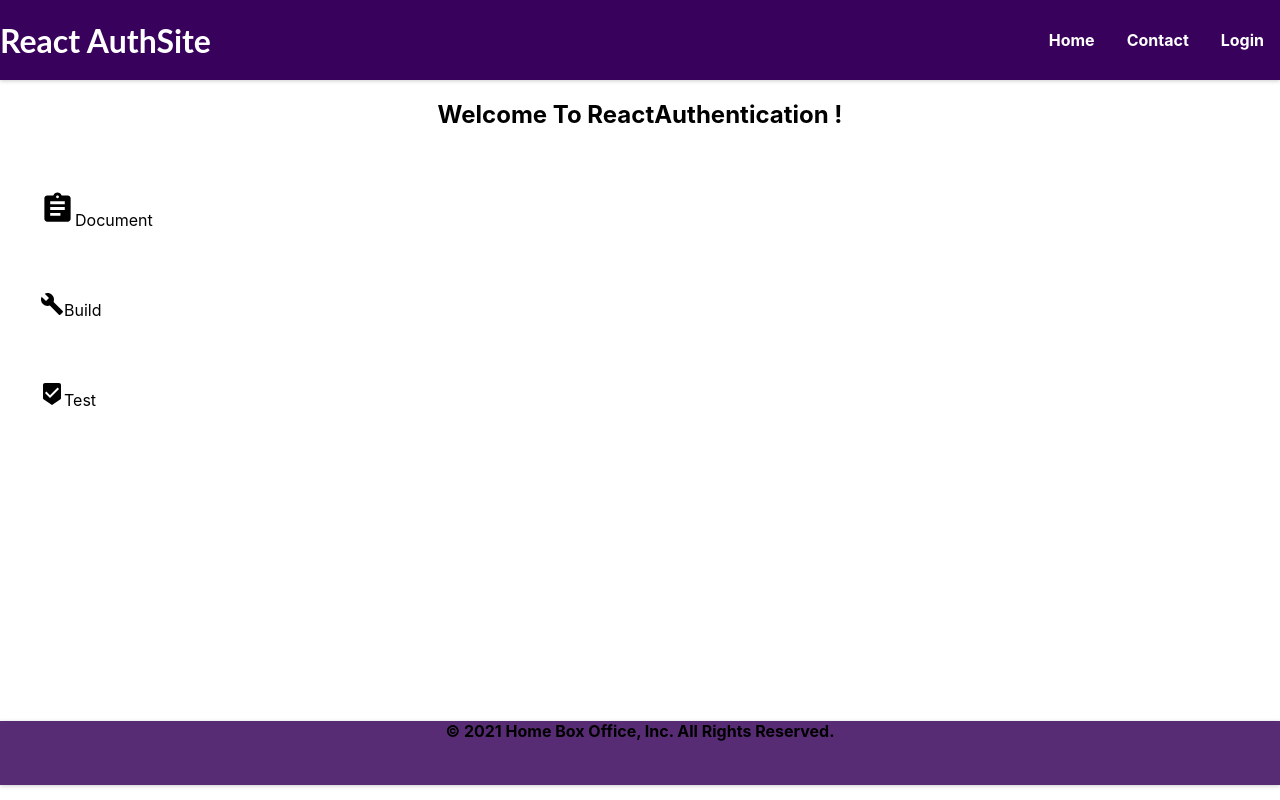
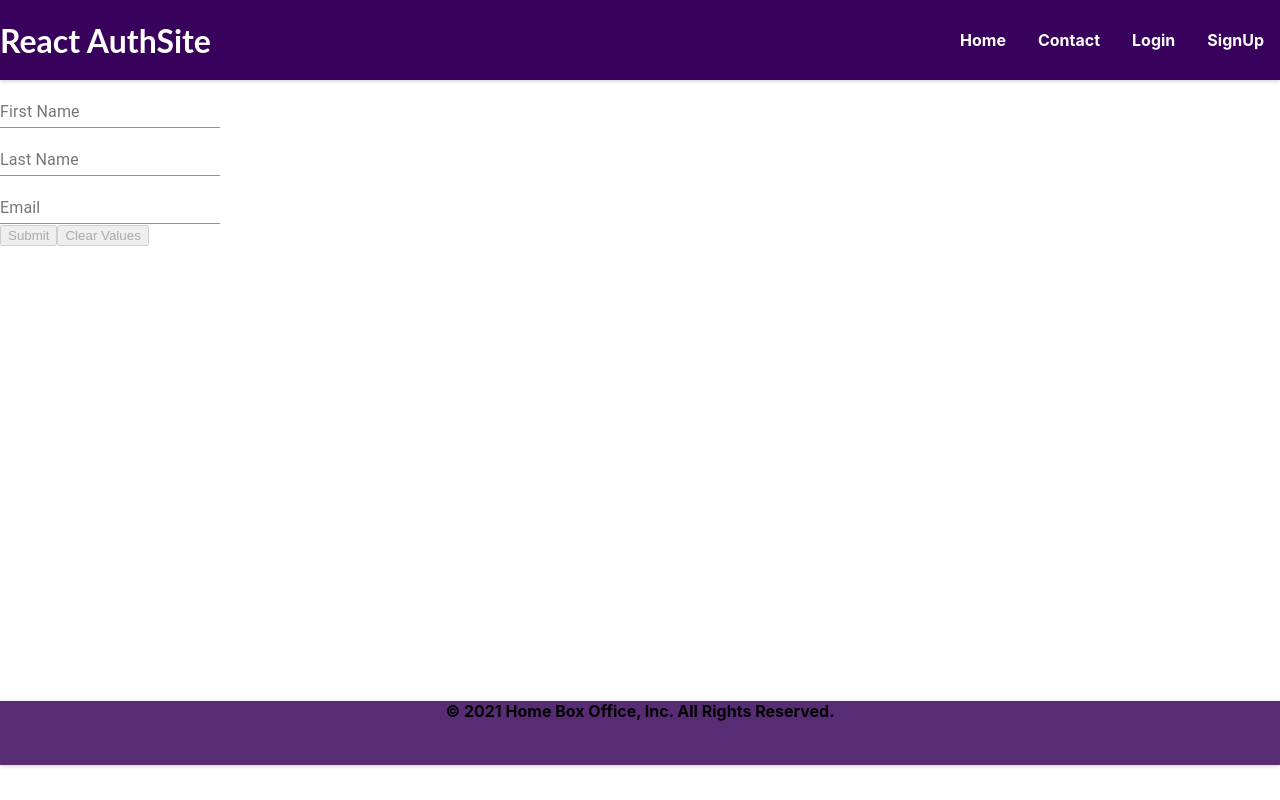
Before and after one commit to shekhra400/ApiCall, a React (Create React App) app: page /signUp in a window 1280 px wide. Before the commit this address led to /. Built offline with nearby package versions, Linux system fonts and the light colour scheme.

Commit message:
signup+reduxform+errormsg

```diff
--- a/package.json
+++ b/package.json
@@ -5,6 +5,7 @@
   "dependencies": {
     "@material-ui/core": "^4.12.1",
     "@material-ui/icons": "^4.11.2",
+    "@material-ui/lab": "^4.0.0-alpha.60",
     "@testing-library/jest-dom": "^5.14.1",
     "@testing-library/react": "^11.2.7",
     "@testing-library/user-event": "^12.8.3",
@@ -14,6 +15,8 @@
     "react-redux": "^7.2.4",
     "react-router-dom": "^5.2.0",
     "react-scripts": "4.0.3",
+    "redux-form": "^8.3.7",
+    "redux-form-material-ui": "^4.3.4",
     "redux-thunk": "^2.3.0",
     "web-vitals": "^1.1.2"
   },
--- a/src/App.js
+++ b/src/App.js
@@ -2,7 +2,7 @@
 import React, { useEffect } from "react";
 import PrivateRoute from "./components/Common/Private/PrivateRoute";
 import PublicRoute from "./components/Common/Public/PublicRoute";
-import { useSelector, useDispatch } from "react-redux";
+import { useDispatch } from "react-redux";
 import { Redirect, Route, Switch } from "react-router";
 import "./App.css";
 import { toggleLoginIn } from "./actions/userAction";
@@ -14,6 +14,7 @@ import HomePage from "./containers/Pages/Home/Homepage";
 import ContactPage from "./components/Contacts/ContactPage";
 import LoginPage from "./containers/Pages/Login/LoginPage";
 import ProfilePage from "./containers/Pages/Profile/ProfilePage";
+import SignUpPage from "./containers/Login/SignUpPage";
 
 function App() {
   //const [users, setUsers] = useState([]);
@@ -40,7 +41,6 @@ function App() {
     if (authToken !== null) dispatch(toggleLoginIn(true));
     else dispatch(toggleLoginIn(false));
   }, [authToken, dispatch]);
-  const userIsLoggedIn = useSelector((state) => state.users.isLoggedIn);
 
   return (
     <React.Fragment>
@@ -49,18 +49,9 @@ function App() {
         <Switch>
           <PublicRoute exact path="/" component={HomePage} />
           <PublicRoute exact path="/contact" component={ContactPage} />
-          <PrivateRoute
-            exact
-            path="/login"
-            component={LoginPage}
-            isAuthenticated={!userIsLoggedIn}
-          />
-          <PrivateRoute
-            exact
-            path="/profile"
-            component={ProfilePage}
-            isAuthenticated={userIsLoggedIn}
-          />
+          <PublicRoute exact path="/signUp" component={SignUpPage} />
+          <PublicRoute exact path="/login" component={LoginPage} />
+          <PrivateRoute exact path="/profile" component={ProfilePage} />
           <Route path="*">
             <Redirect to="/" />
           </Route>
--- a/src/actions/userAction.js
+++ b/src/actions/userAction.js
@@ -60,7 +60,7 @@ export const authenticateUser = (email, pwd) => {
         password: pwd,
       })
       .then((res) => dispatch(authenticateUserSuccess(res)))
-      .catch((error) => dispatch(authenticateUserError(error)));
+      .catch((error) => dispatch(authenticateUserError(error.response.data)));
   };
 };
 
--- a/src/components/Common/Private/PrivateRoute.js
+++ b/src/components/Common/Private/PrivateRoute.js
@@ -1,6 +1,8 @@
+import { useSelector } from "react-redux";
 import { Redirect, Route } from "react-router";
 
-function PrivateRoute({ component: Component, isAuthenticated, ...children }) {
+function PrivateRoute({ component: Component, ...children }) {
+  const isAuthenticated = useSelector((state) => state.users.isLoggedIn);
   if (isAuthenticated === true) {
     return <Route {...children} render={(props) => <Component {...props} />} />;
   }
--- a/src/components/Header/Header.js
+++ b/src/components/Header/Header.js
@@ -33,6 +33,11 @@ const Header = () => {
               <Link to="/login">Login</Link>
             </li>
           )}
+          {!userIsLoggedIn && (
+            <li>
+              <Link to="/signUp">SignUp</Link>
+            </li>
+          )}
           {userIsLoggedIn && (
             <li>
               <Link to="/profile">Profile</Link>
--- a/src/containers/Login/AuthForm.js
+++ b/src/containers/Login/AuthForm.js
@@ -1,19 +1,33 @@
-import { useState } from "react";
+import { useEffect, useState } from "react";
 import classes from "./AuthForm.module.css";
 import { useDispatch, useSelector } from "react-redux";
 import { authenticateUser } from "../../actions/userAction";
 import CircularProgress from "@material-ui/core/CircularProgress";
+import { useHistory } from "react-router-dom";
+import { Alert } from "@material-ui/lab";
 
 const AuthForm = () => {
   //const error = useSelector((state) => state.login.error);
   //const authToken = useSelector((state) => state.login.token);
   const dispatch = useDispatch();
+  const history = useHistory();
   const [enteredEmail, setEnteredEmail] = useState();
   const [enteredPassword, setEnteredPassword] = useState();
   //const enteredEmailRef = useRef();
   //const enteredPasswordRef = useRef();
   const [isLogin, setIsLogin] = useState(true);
-  const isLoading = useSelector((state) => state.users.isLoading);
+  const {
+    error: isError,
+    isLoading,
+    isLoggedIn,
+  } = useSelector((state) => state.users);
+  //const  = useSelector((state) => state.users.isLoggedIn);
+
+  useEffect(() => {
+    if (isLoggedIn) {
+      history.push("/profile");
+    }
+  }, [isLoggedIn, history]);
 
   const switchAuthModeHandler = () => {
     setIsLogin((prevState) => !prevState);
@@ -35,6 +49,7 @@ const AuthForm = () => {
   };
   return (
     <section className={classes.auth}>
+      {isError && <Alert severity="error">{isError}</Alert>}
       <h1>{isLogin ? "Login" : "Sign Up"}</h1>
       <form onSubmit={submitHandler}>
         <div className={classes.control}>
--- /dev/null
+++ b/src/containers/Login/SignUpPage.js
@@ -0,0 +1,66 @@
+import { reduxForm, Field } from "redux-form";
+//import { TextField, RadioGroup, RadioButton } from "redux-form-material-ui";
+import { TextField } from "@material-ui/core";
+//import { RadioButton, RadioButtonGroup } from "material-ui/RadioButton";
+
+const validate = (value) => {
+  const error = {};
+  const requiredFields = ["firstName", "lastName", "email"];
+  requiredFields.forEach((field) => {
+    if (!value[field]) {
+      error[field] = "Required";
+    }
+  });
+
+  if (
+    value.email &&
+    !/^[A-Z0-9._%+-]+@[A-Z0-9.-]+\.[A-Z]{2,4}$/i.test(value.email)
+  ) {
+    error.email = "Invalid email address";
+  }
+  return error;
+};
+
+// customizing a textfield  or function connecting redux form with material ui component
+const renderTextField = ({ input, label, meta: { touched, error } }) => (
+  <TextField
+    label={label}
+    helperText={touched && error}
+    {...input}
+    error={touched && error}
+  />
+);
+
+const SignUpPage = (props) => {
+  const { handleSubmit, pristine, reset, submitting } = props;
+  return (
+    <form onSubmit={handleSubmit}>
+      <div>
+        <Field
+          name="firstName"
+          component={renderTextField}
+          label="First Name"
+        />
+      </div>
+      <div>
+        <Field name="lastName" component={renderTextField} label="Last Name" />
+      </div>
+      <div>
+        <Field name="email" component={renderTextField} label="Email" />
+      </div>
+      <div>
+        <button type="submit" disabled={pristine || submitting}>
+          Submit
+        </button>
+        <button type="button" disabled={pristine || submitting} onClick={reset}>
+          Clear Values
+        </button>
+      </div>
+    </form>
+  );
+};
+
+export default reduxForm({
+  form: "SignUpPage",
+  validate, // a unique identifier for this form
+})(SignUpPage);
--- a/src/reducers/rootReducer.js
+++ b/src/reducers/rootReducer.js
@@ -1,9 +1,11 @@
 import { combineReducers } from "redux";
+import { reducer as formReducer } from "redux-form";
 
 import userReducer from "./userReducer";
 
 const rootReducer = combineReducers({
   users: userReducer,
+  form: formReducer,
 });
 
 export default rootReducer;
--- a/src/reducers/userReducer.js
+++ b/src/reducers/userReducer.js
@@ -42,7 +42,7 @@ const userReducer = (state = initialState, action) => {
       updatedState = {
         ...state,
         isLoading: false,
-        error: action.payload,
+        error: action.payload.error,
       };
       break;
     case USER_LOGOUT_REQUEST:
```
Also changed, not shown: src/containers/Login/SignUpPage.module.css (added, +10 -0 lines), src/index.js (+14 -10 lines), src/store/index.js (+6 -7 lines), 1 other file (tests, documents, lock files or other folders).
